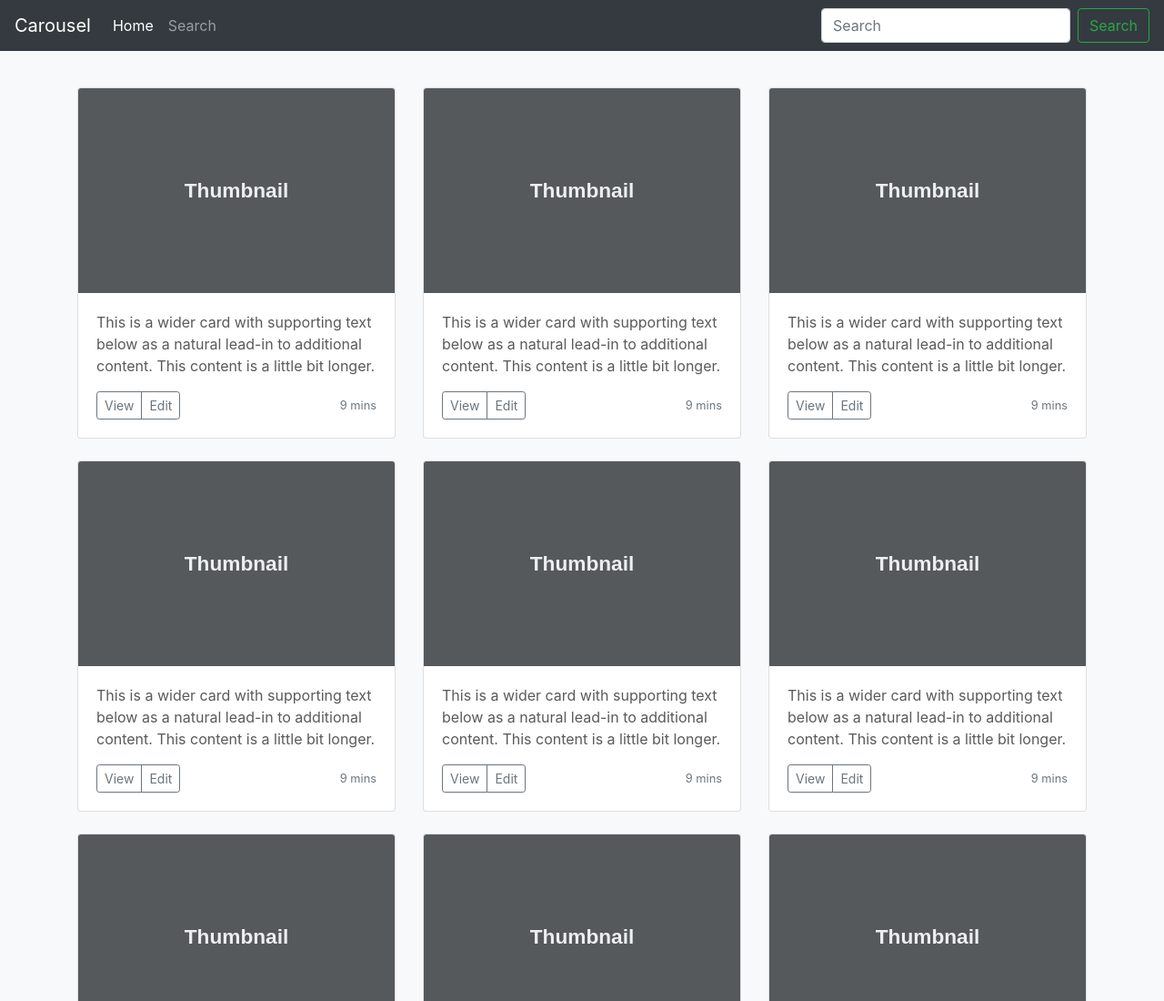
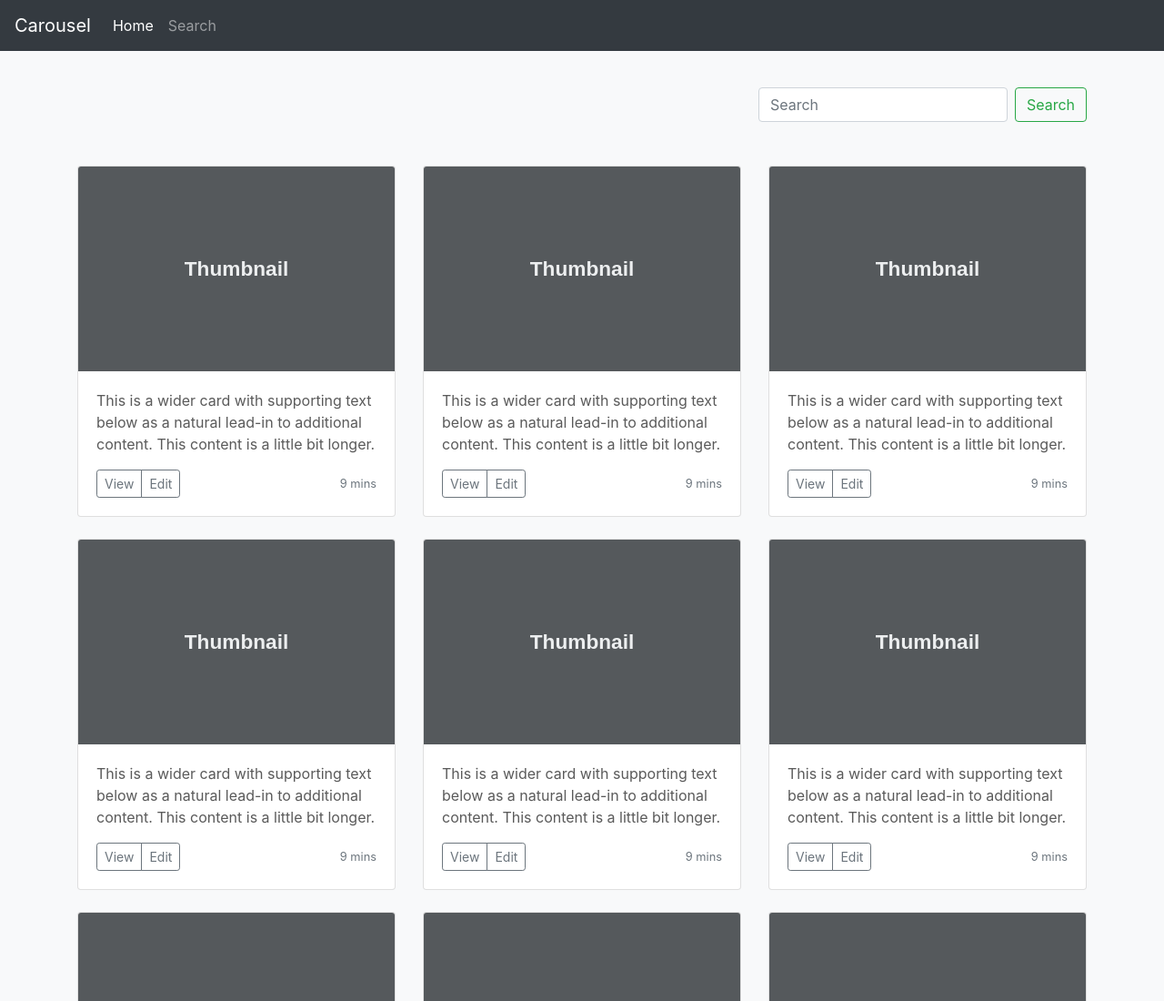
Before and after one commit to BenJrSky/acedemy, a plain HTML site: page search.html in a window 1280 px wide. Shown: the top 1100 px of the page at 91% size. Drawn offline with nearby package versions, Linux system fonts and the light colour scheme.

Commit message:
- template improved

```diff
--- a/search.html
+++ b/search.html
@@ -35,10 +35,6 @@
               <a class="nav-link" href="/search.html">Search</a>
             </li>
           </ul>
-          <form class="form-inline mt-2 mt-md-0">
-            <input class="form-control mr-sm-2" type="text" placeholder="Search" aria-label="Search">
-            <button class="btn btn-outline-success my-2 my-sm-0" type="submit">Search</button>
-          </form>
         </div>
       </nav>
     </header>
@@ -47,6 +43,14 @@
 
       <div class="album py-5 bg-light">
         <div class="container">
+          <div class="row">
+            <div class="col-12">
+              <form class="form-inline my-5 mt-md-0 float-clean float-md-right">
+                <input class="form-control mr-sm-2" type="text" placeholder="Search" aria-label="Search">
+                <button class="btn btn-outline-success my-2 my-sm-0" type="submit">Search</button>
+              </form>
+            </div>
+          </div>
           <div class="row">
             <div class="col-md-4">
               <div class="card mb-4 box-shadow">
```
Also changed, not shown: index.html (+0 -4 lines).
